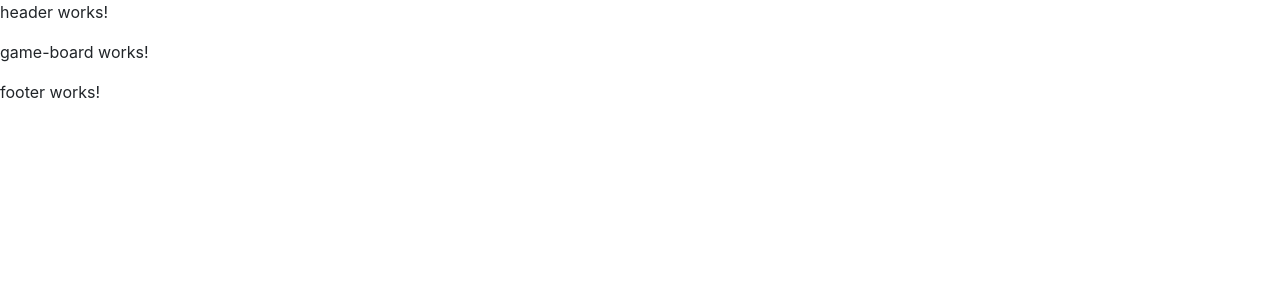
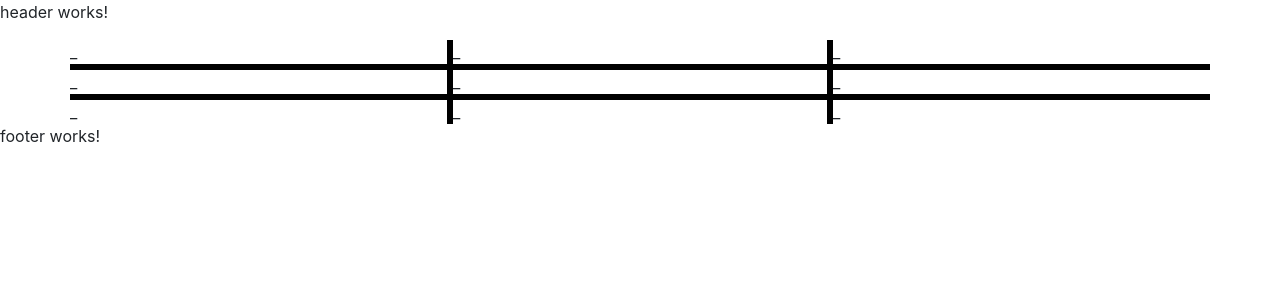
Before and after one commit to sstrangway/tic-tac-toe, an Angular app: page / in a window 1280 px wide. Shown: the top 300 px of the page. Built offline with nearby package versions, Linux system fonts and the light colour scheme.

Commit message:
Setting up board

```diff
--- a/src/app/app.module.ts
+++ b/src/app/app.module.ts
@@ -5,13 +5,15 @@ import { AppComponent } from './app.component';
 import { HeaderComponent } from './header/header.component';
 import { FooterComponent } from './footer/footer.component';
 import { GameBoardComponent } from './game-board/game-board.component';
+import { SectionComponent } from './game-board/section/section.component';
 
 @NgModule({
   declarations: [
     AppComponent,
     HeaderComponent,
     FooterComponent,
-    GameBoardComponent
+    GameBoardComponent,
+    SectionComponent
   ],
   imports: [
     BrowserModule
--- a/src/app/game-board/game-board.component.css
+++ b/src/app/game-board/game-board.component.css
@@ -0,0 +1,3 @@
+.col-4{
+    padding: 0px;
+}
--- a/src/app/game-board/game-board.component.html
+++ b/src/app/game-board/game-board.component.html
@@ -1,3 +1,10 @@
-<p>
-  game-board works!
-</p>
+<div class="container">
+  <div class="row">
+    <div class="col-4" *ngFor="let section of sections; let i = index">
+        <app-section
+        [position]="i"
+        (click)="onSectionClicked('x')">
+        </app-section>
+    </div>
+  </div>
+</div>
--- a/src/app/game-board/game-board.component.ts
+++ b/src/app/game-board/game-board.component.ts
@@ -7,9 +7,14 @@ import { Component, OnInit } from '@angular/core';
 })
 export class GameBoardComponent implements OnInit {
 
+  sections = ['','','',
+              '','','',
+              '','',''];
+
   constructor() { }
 
   ngOnInit() {
   }
 
+
 }
--- /dev/null
+++ b/src/app/game-board/section/section.component.css
@@ -0,0 +1,43 @@
+.top-left{
+    border-right: solid black;
+    border-bottom: solid black;
+}
+.top-middle{
+    border-right: solid black;
+    border-left: solid black;
+    border-bottom: solid black;
+}
+.top-right{
+    border-left: solid black;
+    border-bottom: solid black;
+}
+
+.left{
+    border-right: solid black;
+    border-top: solid black;
+    border-bottom: solid black;
+}
+.middle{
+    border: solid black;
+}
+.right{
+    border-left: solid black;
+    border-top: solid black;
+    border-bottom: solid black;
+}
+
+.bottom-left{
+    border-right: solid black;
+    border-top: solid black;
+}
+
+.bottom-middle{
+    border-right: solid black;
+    border-left: solid black;
+    border-top: solid black;
+}
+
+.bottom-right{
+    border-left: solid black;
+    border-top: solid black;
+}
--- /dev/null
+++ b/src/app/game-board/section/section.component.html
@@ -0,0 +1,3 @@
+<div class="{{ this.position_class }}">
+  {{ character }}
+</div>
--- /dev/null
+++ b/src/app/game-board/section/section.component.ts
@@ -0,0 +1,26 @@
+import { Component, OnInit, Input } from '@angular/core';
+
+@Component({
+  selector: 'app-section',
+  templateUrl: './section.component.html',
+  styleUrls: ['./section.component.css']
+})
+export class SectionComponent implements OnInit {
+
+  @Input() position: number;
+  position_class: string;
+  character = '_';
+  position_classes = ['top-left', 'top-middle', 'top-right',
+                      'left', 'middle', 'right',
+                      'bottom-left', 'bottom-middle', 'bottom-right'];
+  constructor() { }
+
+  ngOnInit() {
+    this.position_class = this.position_classes[this.position];
+  }
+
+  onSectionClick(character:string){
+    this.character = character
+  }
+
+}
```
Also changed, not shown: src/app/services/game.service.ts (added, +15 -0 lines), 2 other files (tests, documents, lock files or other folders).
